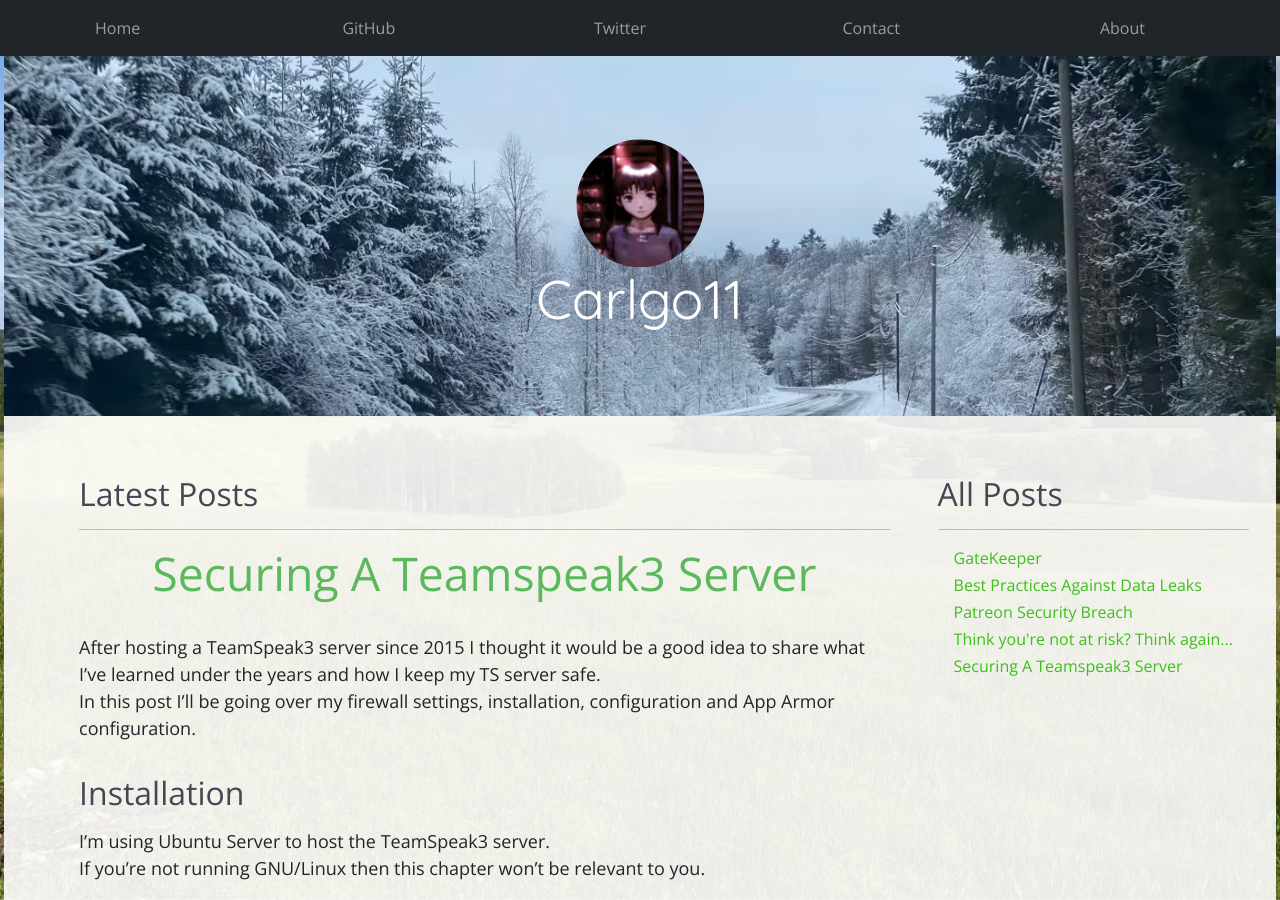
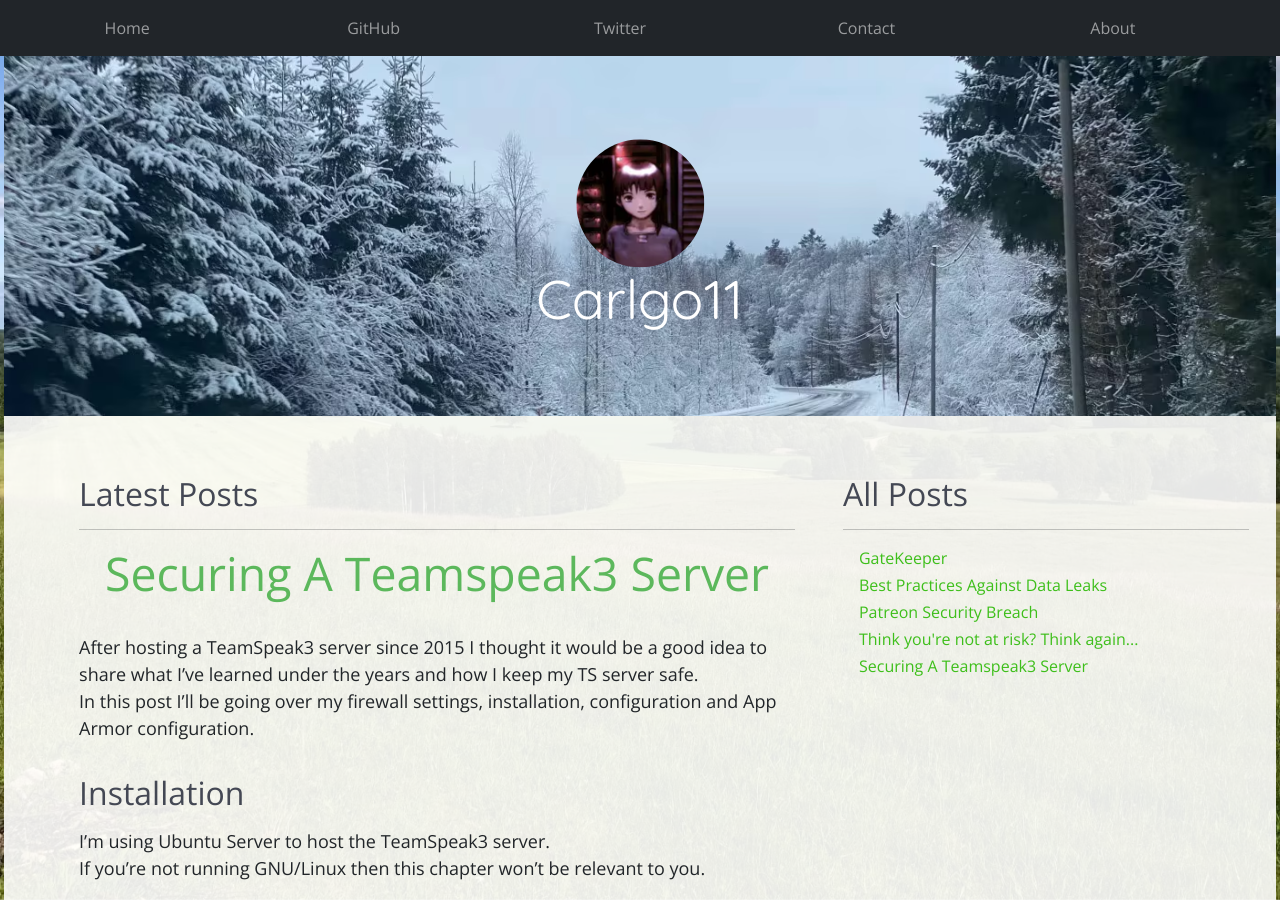
Before and after one commit to Carlgo11/carlgo11.com, a Jekyll site: the page built from index.html, in a window 1280 px wide and 900 px high. Built offline with Jekyll 4.4.1, drawn with Linux system fonts in a browser that asks for light colours; nearby versions of some CDN libraries.

Commit message:
Fix css issues after switching from bs v4 to v5

```diff
--- a/_layouts/default.html
+++ b/_layouts/default.html
@@ -44,12 +44,12 @@
 <!-- Navbar -->
 <nav class="navbar navbar-expand-lg navbar-dark sticky-top bg-dark">
   <div class="container">
-    <button class="navbar-toggler noselect" type="button" data-toggle="collapse" data-target="#navbarSupportedContent" aria-controls="navbarSupportedContent" aria-expanded="false" aria-label="Toggle navigation">
+    <button class="navbar-toggler" type="button" data-bs-toggle="collapse" data-bs-target="#navbar" aria-controls="navbar" aria-expanded="false" aria-label="Toggle navigation">
       <span class="navbar-toggler-icon"></span>
     </button>
 
     <!-- Nav content -->
-    <div class="collapse navbar-collapse" id="navbarSupportedContent">
+    <div class="collapse navbar-collapse" id="navbar">
       <ul class="row navbar-nav mr-auto navbar-table noselect">
         <li class="col nav-item"><a class="nav-link" href="/">Home</a></li>
         <li class="col nav-item"><a class="nav-link" href="https://github.com/Carlgo11">GitHub</a></li>
@@ -87,6 +87,6 @@
     $('.head').remove();
 }</script>
 <!-- Load other JS sources -->
-<script src="https://cdnjs.cloudflare.com/ajax/libs/twitter-bootstrap/4.3.1/js/bootstrap.min.js" integrity="sha512-Ah5hWYPzDsVHf9i2EejFBFrG2ZAPmpu4ZJtW4MfSgpZacn+M9QHDt+Hd/wL1tEkk1UgbzqepJr6KnhZjFKB+0A==" crossorigin="anonymous" referrerpolicy="no-referrer"></script>
+<script src="https://cdnjs.cloudflare.com/ajax/libs/bootstrap/5.1.3/js/bootstrap.min.js" integrity="sha512-OvBgP9A2JBgiRad/mM36mkzXSXaJE9BEIENnVEmeZdITvwT09xnxLtT4twkCa8m/loMbPHsvPl0T8lRGVBwjlQ==" crossorigin="anonymous" referrerpolicy="no-referrer"></script>
 </body>
 </html>
--- a/css/main.scss
+++ b/css/main.scss
@@ -78,6 +78,10 @@ nav {
   font-size: 16px;
   font-weight: 500;
   line-height: 24px;
+}
+
+h1, h2 {
+  font-size: 2em;
 }
 
 h1, h2, h3, h4 {
@@ -217,6 +221,10 @@ label {
   }
 }
 
+.navbar {
+  padding: .5rem 1rem;
+}
+
 .navbar-table {
   width: 100%;
   text-align: center;
@@ -311,7 +319,6 @@ td, th {
 
 #post-list {
   padding: 0;
-  width: max-content;
 
   ul {
     list-style: none;
```
